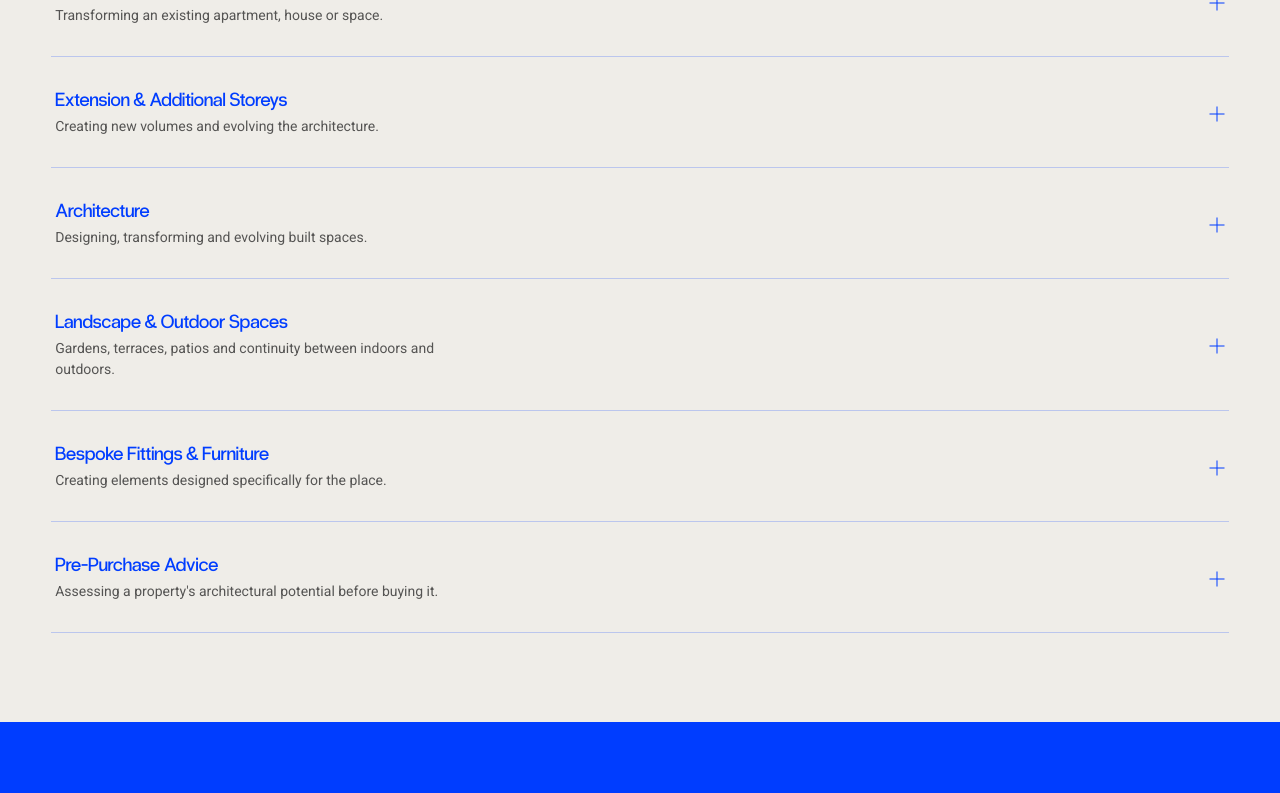
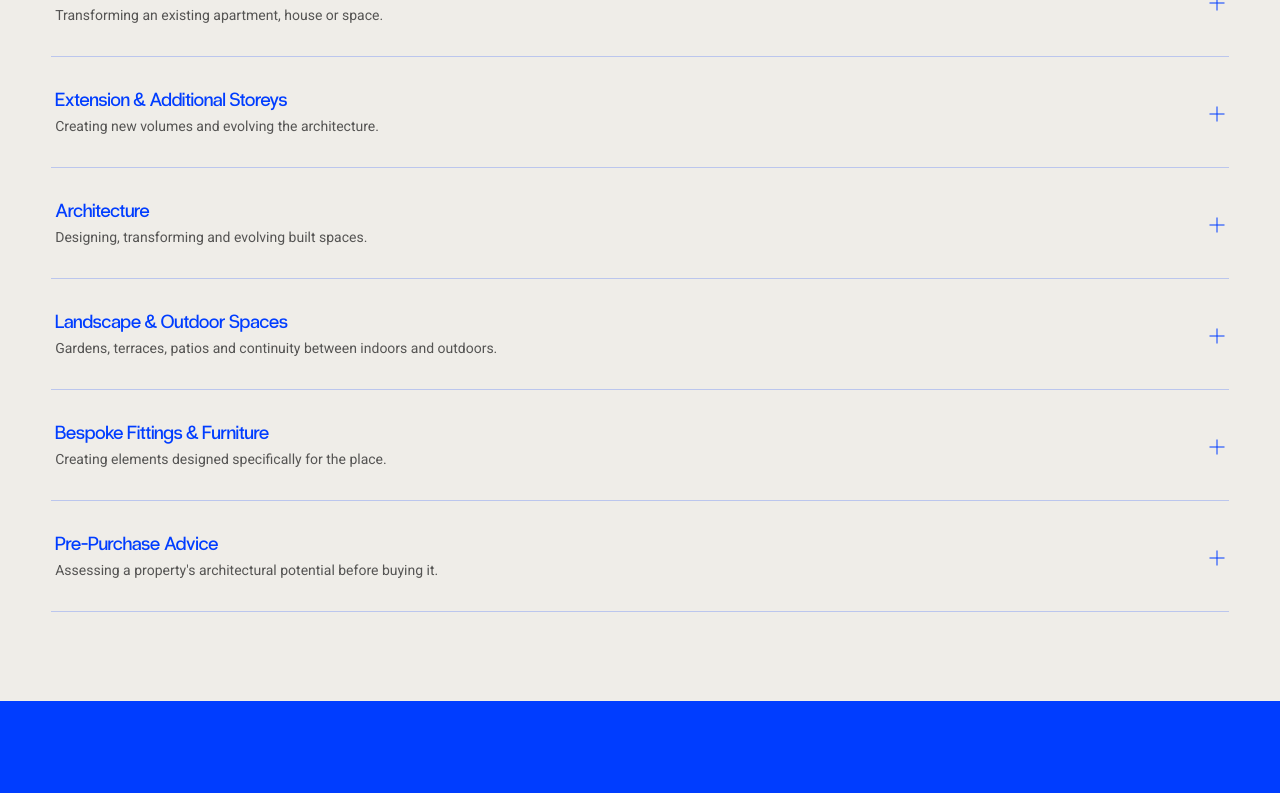
Before and after one commit to SupraStudio/Supra-Studio, a Next.js app in the folder supra-studio-nextjs/: page /en/services in a window 1280 px wide. Shown: the part 1605-2398 px from the top of the page. Built offline with nearby package versions, Linux system fonts and the light colour scheme; no server answers.

Commit message:
Mise à jour Site

```diff
--- a/supra-studio-nextjs/app/globals.css
+++ b/supra-studio-nextjs/app/globals.css
@@ -1893,6 +1893,8 @@ button { font-family: inherit; cursor: pointer; }
   display: flex;
   flex-direction: column;
   gap: 6px;
+  min-width: 0;
+  flex: 1;
 }
 .areas-question-title {
   font-family: var(--f-display);
@@ -1905,7 +1907,10 @@ button { font-family: inherit; cursor: pointer; }
   line-height: 1.5;
   color: var(--charbon);
   opacity: .75;
-  max-width: 52ch;
+  max-width: 100%;
+  white-space: nowrap;
+  overflow: hidden;
+  text-overflow: ellipsis;
 }
 .areas-icon {
   position: relative;
```
